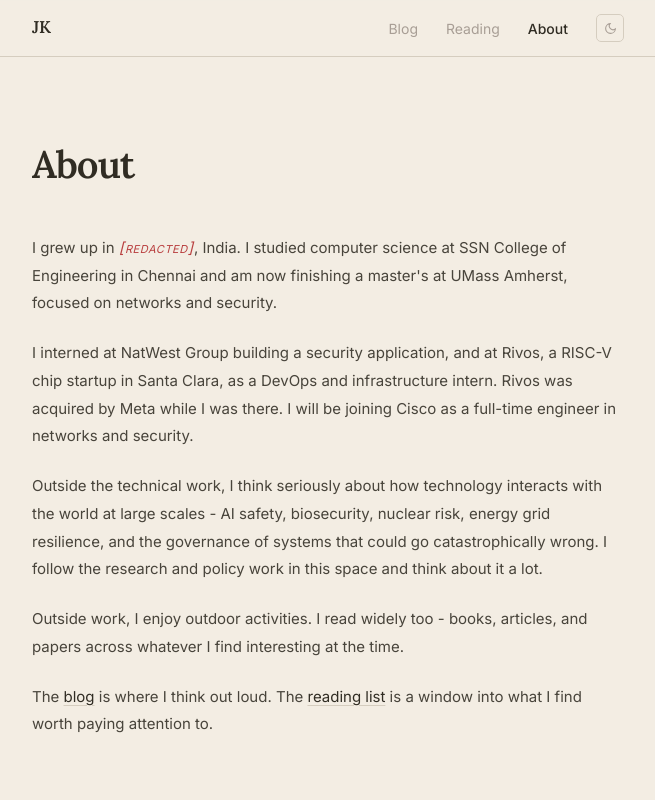
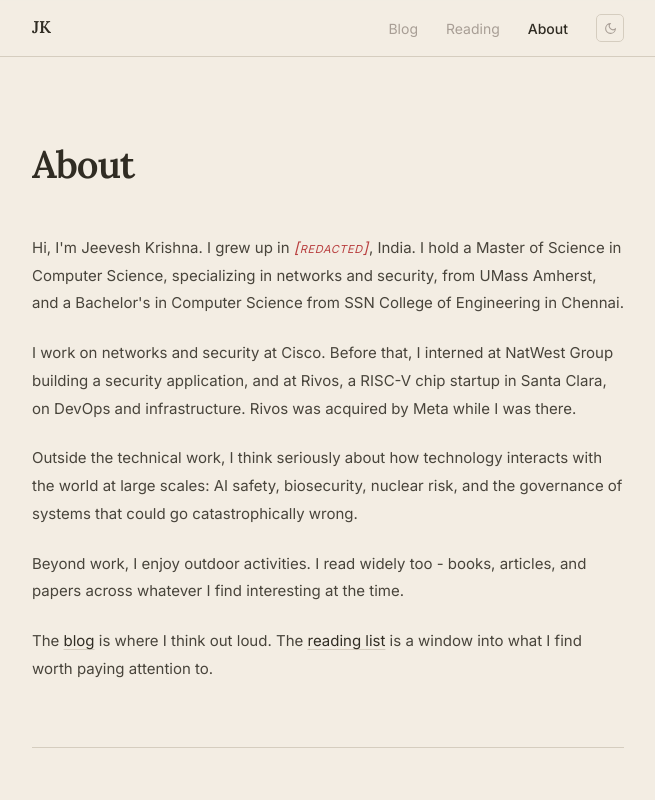
Before and after one commit to jeevesh2002/v5.jeeveshkrishna.com, a Next.js app: page /about in a window 1280 px wide. Shown: the top 800 px of the page, without its empty margins (312-967 px from the left). Built offline with nearby package versions, Linux system fonts and the light colour scheme.

Commit message:
Refactor AboutPage content and replace Link component with anchor tags

```diff
--- a/app/about/page.tsx
+++ b/app/about/page.tsx
@@ -1,5 +1,4 @@
 import type { Metadata } from "next";
-import Link from "next/link";
 import { siteConfig } from "@/lib/data";
 
 export const metadata: Metadata = { title: "About" };
@@ -19,11 +18,11 @@ export default function AboutPage() {
 
       <div style={{ display: "flex", flexDirection: "column", gap: "1.375rem", marginBottom: "4rem" }}>
         {[
-          <>I grew up in <span className="redact">[redacted]</span>, India. I studied computer science at SSN College of Engineering in Chennai and am now finishing a master&apos;s at UMass Amherst, focused on networks and security.</>,
-          <>I interned at NatWest Group building a security application, and at Rivos, a RISC-V chip startup in Santa Clara, as a DevOps and infrastructure intern. Rivos was acquired by Meta while I was there. I will be joining Cisco as a full-time engineer in networks and security.</>,
-          <>Outside the technical work, I think seriously about how technology interacts with the world at large scales - AI safety, biosecurity, nuclear risk, energy grid resilience, and the governance of systems that could go catastrophically wrong. I follow the research and policy work in this space and think about it a lot.</>,
-          <>Outside work, I enjoy outdoor activities. I read widely too - books, articles, and papers across whatever I find interesting at the time.</>,
-          <>The <Link href="/blog" style={{ color: "var(--text-1)", textDecoration: "underline", textUnderlineOffset: "3px", textDecorationThickness: "1px", textDecorationColor: "var(--border)" }}>blog</Link> is where I think out loud. The <Link href="/reading" style={{ color: "var(--text-1)", textDecoration: "underline", textUnderlineOffset: "3px", textDecorationThickness: "1px", textDecorationColor: "var(--border)" }}>reading list</Link> is a window into what I find worth paying attention to.</>,
+          <>Hi, I&apos;m Jeevesh Krishna. I grew up in <span className="redact">[redacted]</span>, India. I hold a Master of Science in Computer Science, specializing in networks and security, from UMass Amherst, and a Bachelor&apos;s in Computer Science from SSN College of Engineering in Chennai.</>,
+          <>I work on networks and security at Cisco. Before that, I interned at NatWest Group building a security application, and at Rivos, a RISC-V chip startup in Santa Clara, on DevOps and infrastructure. Rivos was acquired by Meta while I was there.</>,
+          <>Outside the technical work, I think seriously about how technology interacts with the world at large scales: AI safety, biosecurity, nuclear risk, and the governance of systems that could go catastrophically wrong.</>,
+          <>Beyond work, I enjoy outdoor activities. I read widely too - books, articles, and papers across whatever I find interesting at the time.</>,
+          <>The <a href="/blog" style={{ color: "var(--text-1)", textDecoration: "underline", textUnderlineOffset: "3px", textDecorationThickness: "1px", textDecorationColor: "var(--border)" }}>blog</a> is where I think out loud. The <a href="/reading" style={{ color: "var(--text-1)", textDecoration: "underline", textUnderlineOffset: "3px", textDecorationThickness: "1px", textDecorationColor: "var(--border)" }}>reading list</a> is a window into what I find worth paying attention to.</>,
         ].map((content, i) => (
           <p key={i} style={{ fontSize: "0.9375rem", color: "var(--text-2)", lineHeight: 1.85 }}>
             {content}
```
